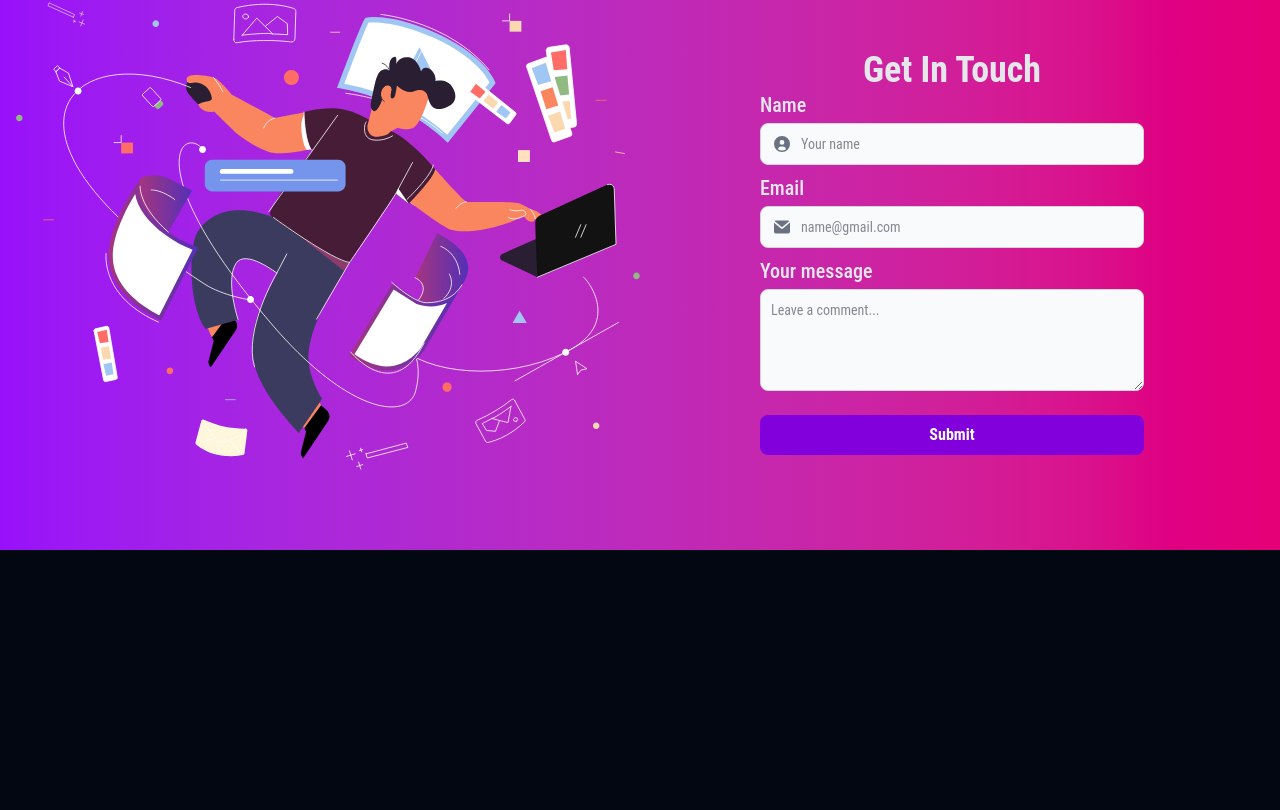
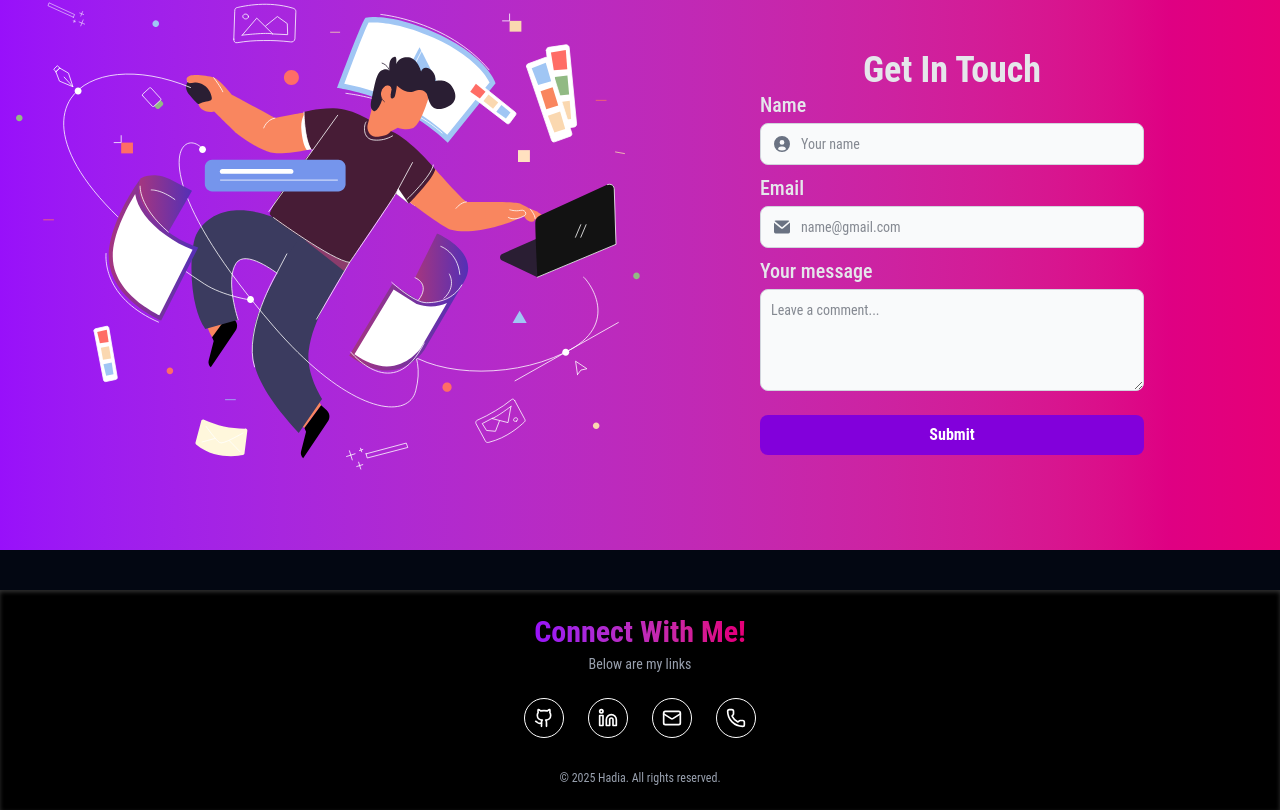
Before and after one commit to Hadia-naveed/HadiaPortfolioWebsite, a React (Vite) app: page / in a window 1280 px wide. Shown: the part 1726-2536 px from the top of the page. Before the commit the page ends 2276 px from the top, so only its background shows below. Built offline with nearby package versions, Linux system fonts and the light colour scheme.

Commit message:
new changes

```diff
--- a/src/App.jsx
+++ b/src/App.jsx
@@ -2,6 +2,7 @@ import './App.css';
 import Projects from './components/Projects';
 import Main from './components/Main';
 import Contact from './components/Contact';
+import Footer from './components/Footer'
 import './index.css'
 
 function App() {
@@ -10,6 +11,7 @@ function App() {
       <Main/>
       <Projects/>
       <Contact/>
+      <Footer/>
     </div>
   );
 }
--- /dev/null
+++ b/src/components/Footer.jsx
@@ -0,0 +1,72 @@
+import React from 'react'
+import { Github, Linkedin, Mail, Phone } from 'lucide-react'
+
+const Footer = () => {
+  return (
+    <footer className="bg-black text-white py-6 shadow-inner shadow-white/20 mt-10">
+      <div className="max-w-screen-xl mx-auto text-center flex flex-col items-center gap-6 px-4">
+
+        {/* Heading */}
+        <div>
+          <h2 className="text-3xl font-bold text-transparent bg-gradient-to-r from-purple-600 to-pink-600 bg-clip-text">
+            Connect With Me!
+          </h2>
+          <p className="text-sm text-gray-400 mt-1">Below are my links</p>
+        </div>
+
+        {/* Social Icons */}
+        <div className="flex gap-6 flex-wrap justify-center">
+          {/* GitHub */}
+          <a
+            href="https://github.com/Hadia-naveed"
+            target="_blank"
+            rel="noopener noreferrer"
+            className="w-10 h-10 rounded-full border border-white flex items-center justify-center hover:bg-white hover:text-gray-900 transition-all shadow-lg"
+          >
+            <Github className="w-5 h-5" />
+          </a>
+
+          {/* LinkedIn */}
+          <a
+            href="https://www.linkedin.com/in/hadia-naveed-013947320"
+            target="_blank"
+            rel="noopener noreferrer"
+            className="w-10 h-10 rounded-full border border-white flex items-center justify-center hover:bg-white hover:text-gray-900 transition-all shadow-lg"
+          >
+            <Linkedin className="w-5 h-5" />
+          </a>
+
+          {/* Email with Tooltip */}
+          <div className="relative group">
+            <a
+              href="mailto:hadianaveed208@gmail.com"
+              className="w-10 h-10 rounded-full border border-white flex items-center justify-center hover:bg-white hover:text-gray-900 transition-all shadow-lg"
+            >
+              <Mail className="w-5 h-5" />
+            </a>
+            <div className="absolute bottom-12 left-1/2 transform -translate-x-1/2 bg-white text-black text-xs font-medium px-3 py-1 rounded shadow-md opacity-0 group-hover:opacity-100 transition-all duration-200 whitespace-nowrap z-10">
+              hadianaveed208@gmail.com
+            </div>
+          </div>
+
+          {/* WhatsApp */}
+          <a
+            href="https://wa.me/923295560338"
+            target="_blank"
+            rel="noopener noreferrer"
+            className="w-10 h-10 rounded-full border border-white flex items-center justify-center hover:bg-white hover:text-gray-900 transition-all shadow-lg"
+          >
+            <Phone className="w-5 h-5" />
+          </a>
+        </div>
+
+        {/* Footer Text */}
+        <p className="text-xs text-gray-400 mt-2">
+          © {new Date().getFullYear()} Hadia. All rights reserved.
+        </p>
+      </div>
+    </footer>
+  )
+}
+
+export default Footer
```
